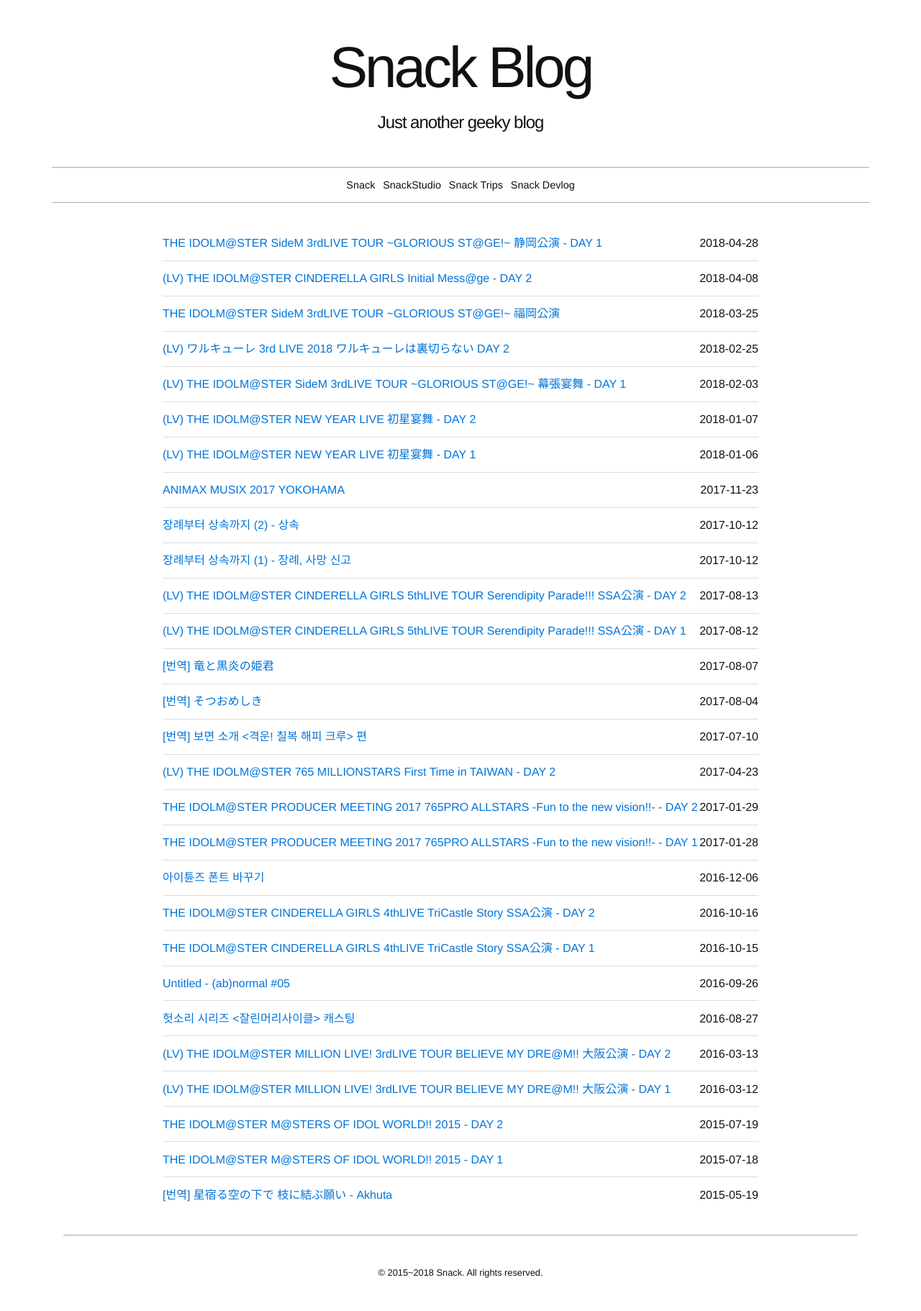
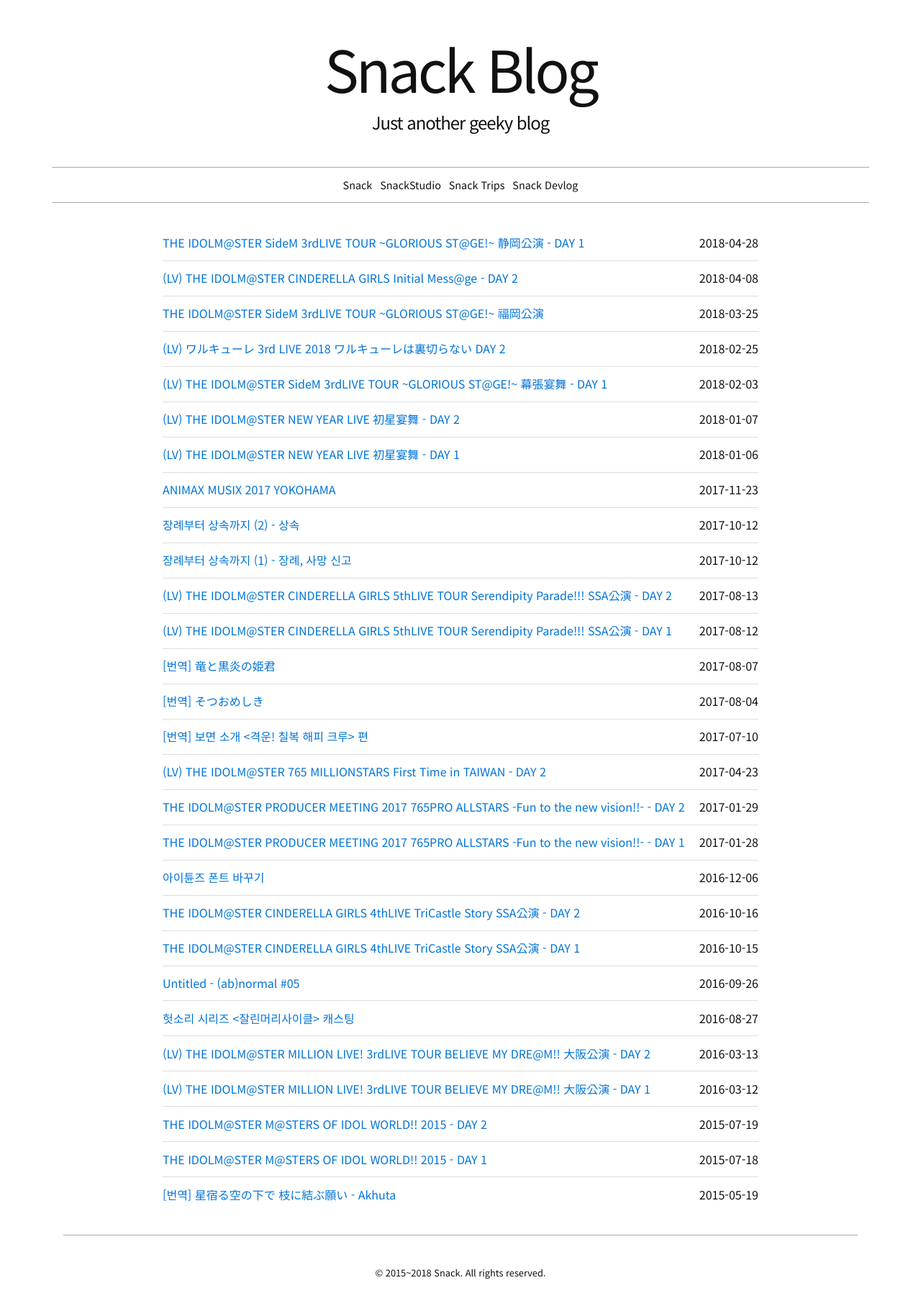
Before and after one commit to Snack-X/blog.korsnack.kr, a Jekyll site: the page built from index.html, in a window 1280 px wide. Shown: the whole page at 72% size. Built offline with Jekyll 4.4.1, drawn with Linux system fonts in a browser that asks for light colours; some web fonts are replaced.

Commit message:
Change font

```diff
--- a/_includes/head.html
+++ b/_includes/head.html
@@ -4,7 +4,7 @@
   <meta name="viewport" content="width=device-width, initial-scale=1">
   <title>{{ site.title }}{% if page.title %} &ndash; {{ page.title }}{% endif %}</title>
   <link rel="stylesheet" href="{{ site.baseurl }}/assets/css/main.css">
-  <link rel="stylesheet" href="https://snack-x.github.io/lesto-fonts/fonts/LestoSansKR.css">
+  <link rel="stylesheet" href="//fonts.googleapis.com/earlyaccess/notosanskr.css">
   <link rel="alternate" type="application/rss+xml" title="RSS Feed for {{ site.name }}" href="{{ site.baseurl }}/feed.xml">
   <link rel="index" href="https://blog.korsnack.kr/">
   <link rel="apple-touch-icon" sizes="180x180" href="/assets/icons/apple-touch-icon.png">
--- a/_sass/_variables.scss
+++ b/_sass/_variables.scss
@@ -1,7 +1,7 @@
 //----------------------------------------------------------------------------------------
 // Fonts
 
-$font-sans-serif: "Lesto Sans KR", "NanumBarunGothic", "NanumGothic", "MalgunGothic", "Apple SD Gothic Neo", "Apple Gothic", "Helvetica Neue", "Helvetica", Arial, sans-serif;
+$font-sans-serif: "Noto Sans KR", "NanumBarunGothic", "NanumGothic", "MalgunGothic", "Apple SD Gothic Neo", "Apple Gothic", "Helvetica Neue", "Helvetica", Arial, sans-serif;
 $font-serif: "NanumMyeongjo", "Batang", Cambria, "Hoefler Text", Utopia, "Liberation Serif", "Nimbus Roman No9 L Regular", Times, "Times New Roman", serif;
 $font-monospace: "D2Coding", "NanumGothicCoding", "Deja-vu Sans Mono", Consolas,
   "Courier New", Monaco, "Lucida Console", Dotumche, monospace;
```
Also changed, not shown: Gemfile.lock.
